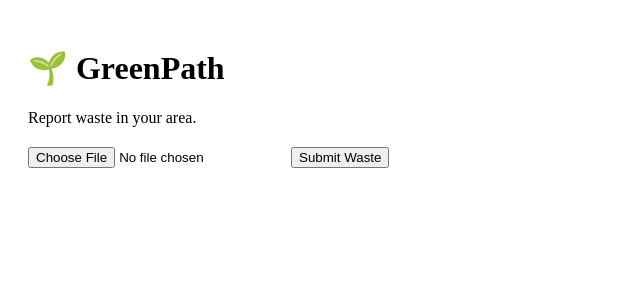
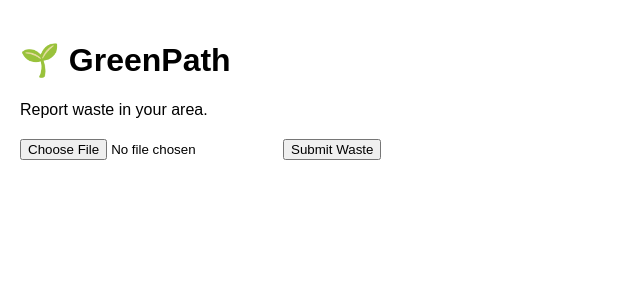
Before and after one commit to Anmol-Srivastava-073/greenpath, a Next.js app: page / in a window 1280 px wide. Shown: the top 300 px of the page, without its empty margins (0-640 px from the left). Built offline with nearby package versions, Linux system fonts and the light colour scheme; no server answers.

Commit message:
Create layout.tsx

```diff
--- /dev/null
+++ b/app/layout.tsx
@@ -0,0 +1,14 @@
+import "./globals.css";
+
+export const metadata = {
+  title: "GreenPath",
+  description: "Smart Waste Routing App",
+};
+
+export default function RootLayout({ children }) {
+  return (
+    <html lang="en">
+      <body>{children}</body>
+    </html>
+  );
+}
```
